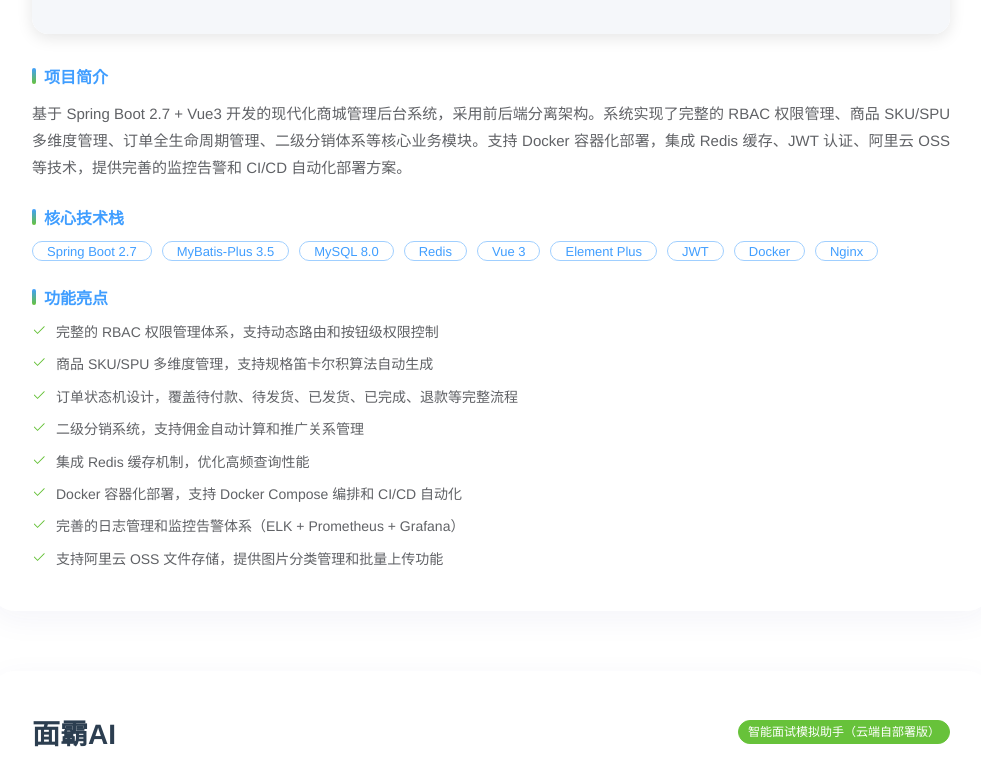
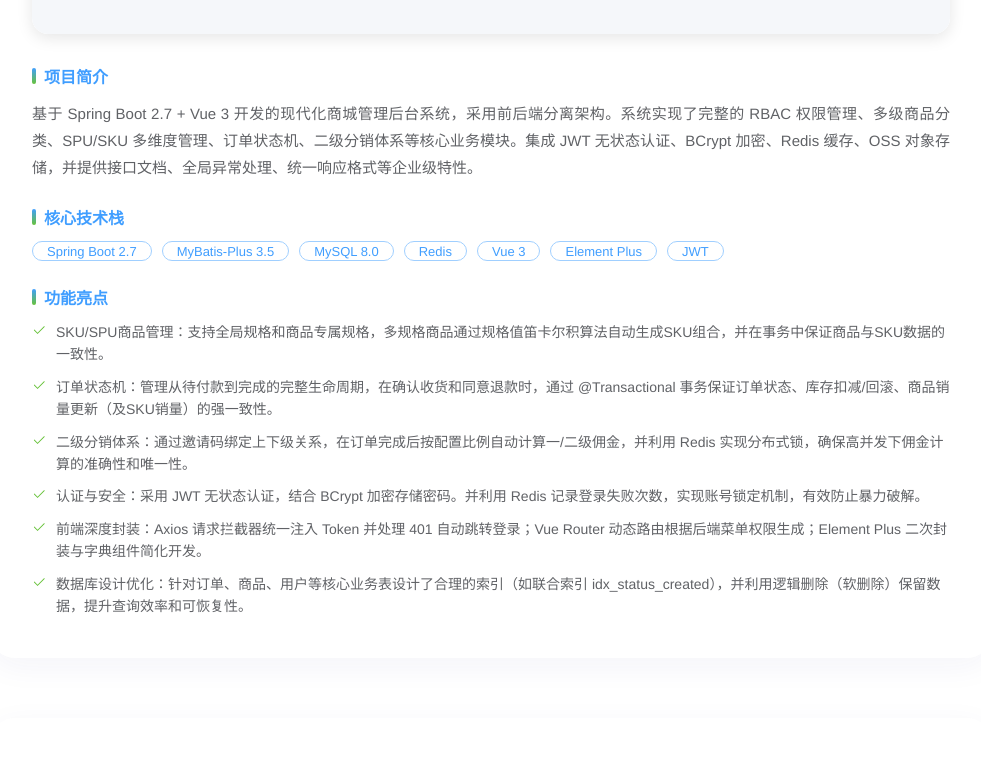
Before and after one commit to beyondking527/ai-Resume, a Vue app: page /#/ in a window 1280 px wide. Shown: the part 1229-1993 px from the top of the page, without its empty margins (149-1130 px from the left). Built offline with nearby package versions, Linux system fonts and the light colour scheme.

Commit message:
大量修改项目描述

```diff
--- a/src/views/Home.vue
+++ b/src/views/Home.vue
@@ -106,92 +106,89 @@
 
 const projects = ref([
   {
-    title: '商城管理后台',
-    category: '电商管理平台',
-    tagType: 'primary',
+    title: "熊猫商城管理后台",
+    category: "电商管理平台",
+    tagType: "primary",
     images: shopImgList,
-    description: '基于 Spring Boot 2.7 + Vue3 开发的现代化商城管理后台系统，采用前后端分离架构。系统实现了完整的 RBAC 权限管理、商品 SKU/SPU 多维度管理、订单全生命周期管理、二级分销体系等核心业务模块。支持 Docker 容器化部署，集成 Redis 缓存、JWT 认证、阿里云 OSS 等技术，提供完善的监控告警和 CI/CD 自动化部署方案。',
-    technologies: ['Spring Boot 2.7', 'MyBatis-Plus 3.5', 'MySQL 8.0', 'Redis', 'Vue 3', 'Element Plus', 'JWT', 'Docker', 'Nginx'],
+    description: "基于 Spring Boot 2.7 + Vue 3 开发的现代化商城管理后台系统，采用前后端分离架构。系统实现了完整的 RBAC 权限管理、多级商品分类、SPU/SKU 多维度管理、订单状态机、二级分销体系等核心业务模块。集成 JWT 无状态认证、BCrypt 加密、Redis 缓存、OSS 对象存储，并提供接口文档、全局异常处理、统一响应格式等企业级特性。",
+    technologies: ["Spring Boot 2.7", "MyBatis-Plus 3.5", "MySQL 8.0", "Redis", "Vue 3", "Element Plus", "JWT"],
     features: [
-      '完整的 RBAC 权限管理体系，支持动态路由和按钮级权限控制',
-      '商品 SKU/SPU 多维度管理，支持规格笛卡尔积算法自动生成',
-      '订单状态机设计，覆盖待付款、待发货、已发货、已完成、退款等完整流程',
-      '二级分销系统，支持佣金自动计算和推广关系管理',
-      '集成 Redis 缓存机制，优化高频查询性能',
-      'Docker 容器化部署，支持 Docker Compose 编排和 CI/CD 自动化',
-      '完善的日志管理和监控告警体系（ELK + Prometheus + Grafana）',
-      '支持阿里云 OSS 文件存储，提供图片分类管理和批量上传功能'
+      "SKU/SPU商品管理：支持全局规格和商品专属规格，多规格商品通过规格值笛卡尔积算法自动生成SKU组合，并在事务中保证商品与SKU数据的一致性。",
+      "订单状态机：管理从待付款到完成的完整生命周期，在确认收货和同意退款时，通过 @Transactional 事务保证订单状态、库存扣减/回滚、商品销量更新（及SKU销量）的强一致性。",
+      "二级分销体系：通过邀请码绑定上下级关系，在订单完成后按配置比例自动计算一/二级佣金，并利用 Redis 实现分布式锁，确保高并发下佣金计算的准确性和唯一性。",
+      "认证与安全：采用 JWT 无状态认证，结合 BCrypt 加密存储密码。并利用 Redis 记录登录失败次数，实现账号锁定机制，有效防止暴力破解。",
+      "前端深度封装：Axios 请求拦截器统一注入 Token 并处理 401 自动跳转登录；Vue Router 动态路由根据后端菜单权限生成；Element Plus 二次封装与字典组件简化开发。",
+      "数据库设计优化：针对订单、商品、用户等核心业务表设计了合理的索引（如联合索引 idx_status_created），并利用逻辑删除（软删除）保留数据，提升查询效率和可恢复性。"
     ]
   },
   {
-    "title": "面霸AI",
-    "category": "智能面试模拟助手（云端自部署版）",
-    "tagType": "success",
-    "images": AIinterviewImgList,
-    "description": "基于 RAG 技术、完全运行于 Google Colab 免费 GPU 的智能面试模拟助手。采用 Python + Gradio + Ollama + ChromaDB 技术栈，利用本地 Qwen2.5-7B 对话模型和 BGE-M3 嵌入模型，取代智谱 API，实现零成本、离线、数据安全的面试练习。系统包含双模式（教练模式5段式结构化回答、点评模式10分制评分）、随机出题、多格式知识库导入、流式输出等核心功能。支持 JSON/PDF/DOCX/XLSX/TXT/MD 六种格式，具有文本重叠切分、相似度阈值过滤、对话历史自动截断、中文数据库名哈希映射等优化特性。通过 Gradio share 生成公网链接，可随时随地访问。",
-    "technologies": ["Python 3.12", "Gradio 6.0+", "Ollama (本地大模型运行时)", "Qwen2.5-7B-Instruct (4-bit 量化)","BGE-M3 (嵌入模型)","ChromaDB 0.4+","Google Colab (免费 T4 GPU)","LangChain (RAG 流程集成)","pdfminer.six / python-docx / openpyxl"],
-    "features": [
-      "完全脱离第三方 API，基于 Ollama 本地模型实现零成本、高隐私的面试模拟",
-      "利用 Google Colab 免费 GPU 运行 7B 量化模型，并生成公网 Gradio 链接，随时随地访问",
-      "完整 RAG 流程：文本重叠切分 → BGE 向量化 → ChromaDB 检索 → 相似度阈值过滤 → Qwen 生成",
-      "双模式面试：教练模式输出5段式结构化参考答案，点评模式进行10分制专业评分",
-      "流式输出：对接 Ollama 流式接口，实现逐字打字机效果",
-      "多格式知识库导入：支持 JSON / PDF / DOCX / XLSX / TXT / MD，Markdown 文件自动按标题切分",
-      "双历史对话管理：分离 API 内部历史与界面显示历史，保证上下文完整与界面简洁",
-      "中文数据库名自动哈希映射，突破 ChromaDB 命名限制，UI 友好显示",
-      "对话历史自动截断，保留最近10轮对话，防止超出模型上下文窗口"
+    title: "面霸AI - 智能面试模拟助手",
+    category: "AI面试训练平台",
+    tagType: "success",
+    images: AIinterviewImgList,
+    description: "基于 RAG（检索增强生成）技术构建的智能面试训练系统，完全部署于 Google Colab 免费 GPU 环境，使用本地开源模型 Qwen2.5-7B（4-bit 量化）和 BGE-M3 嵌入模型，脱离第三方 API 依赖。用户可上传自定义面试题库（JSON/Markdown/PDF/Word/Excel/TXT），系统通过向量检索召回相关题目，生成结构化参考答案或对用户回答进行点评。支持“面试教练”和“答案点评”两种模式，提供流式对话、对话历史管理、随机出题、数据库管理等功能，并通过 Gradio share=True 生成公网链接，实现零成本云端访问。",
+    technologies: ["Python", "Gradio", "ChromaDB", "Ollama", "Qwen2.5-7B", "BGE-M3", "LangChain", "PDF/Word/Excel解析", "RAG", "Google Colab"],
+    features: [
+        "多格式文档解析与向量化入库：支持 PDF、DOCX、XLSX、TXT、Markdown、JSON 六种格式，自动提取题目与答案，通过 BGE-M3 嵌入模型向量化后存入 ChromaDB 本地向量库。",
+        "双模式对话：面试教练模式下，基于 RAG 检索相似题目生成五段式参考答案；答案点评模式下随机出题，用户回答后 AI 进行 10 分制评分与改进建议。",
+        "相似度阈值过滤与重排：召回后根据余弦距离阈值过滤低相关文档，保留 Top‑K 条作为参考资料，有效提升回答质量。",
+        "对话历史管理：自动截断历史（保留最近 10 轮对话），保证大模型能理解上下文，同时避免超出模型上下文窗口；支持清空对话、随机出题。",
+        "流式输出与 Web 界面：使用 Gradio 构建前后端，对接 Ollama 流式生成 API，实现打字机效果；支持 share=True 生成公网链接，可外网访问。",
+        "零成本云部署：项目完整迁移至 Google Colab，利用免费 Tesla T4 GPU 运行 Qwen2.5-7B 量化模型；通过挂载 Google Drive 实现代码、向量数据库、模型文件的持久化，并提供一键恢复脚本，彻底解决会话丢失问题。",
+        "本地模型替代：使用 Ollama 部署 Qwen2.5-7B（4-bit 量化）对话模型和 BGE-M3 嵌入模型，完全替代智谱 API，保证离线运行、数据隐私、无调用费用。",
+        "集合中文名友好显示：ChromaDB 集合名只支持字母数字下划线，通过 MD5 哈希映射并存储原始中文名到 metadata，UI 下拉菜单显示中文名称。"
     ]
   },
   {
-    title: '亲喝水智能售货机管理系统',
-    category: '智慧零售',
-    tagType: 'success',
+    title: "帝可得智能售货机管理系统",
+    category: "智慧零售",
+    tagType: "primary",
     images: vendingImgList,
-    description: '面向智能售货机运营场景的多端协同管理平台，基于若依3.8.7前后端分离架构二次开发。系统包含三大端：运营管理后台（PC端，Vue3+Spring Boot+Spring Security）、运维运营人员App（移动端，短信验证码登录+工单处理）、C端用户小程序（商品浏览+策略定价+在线支付），三端共享MySQL+Redis实现数据实时协同。提供设备全生命周期管理、智能工单流转、货道库存管理、策略定价等核心功能。',
-    technologies: ['Spring Boot', 'Vue 3', '若依框架', 'MyBatis', 'MyBatis-Plus', 'MySQL', 'Redis', 'Druid', 'Spring Security', 'JWT', '阿里云OSS', '阿里云短信', 'Pinia', 'Vite'],
+    description: "基于若依(RuoYi)框架二次开发的智能售货机运营管理系统，采用多端架构（管理后台Web + 运维人员App + 用户小程序），实现设备全生命周期管理、工单运维、商品销售、点位合作商管理、支付集成等完整业务。后端使用 Spring Boot + MyBatis + Redis + JWT，前端使用 Vue 3 + Element Plus，App端和小程序端独立部署，共享数据库。",
+    technologies: ["Spring Boot", "MyBatis", "MySQL", "Redis", "JWT", "Spring Security", "PageHelper", "AOP", "Vue 3", "Element Plus", "Vite", "若依框架", "MyBatis-Plus", "Hutool", "ElegentPay", "阿里云OSS"],
     features: [
-      '基于若依3.8.7二开：整合Spring Boot + MyBatis + Spring Security + Druid连接池，支持慢SQL记录与XSS防护',
-      'JWT+Redis双认证方案：后台Token携带UUID、用户信息缓存Redis，支持主动失效与自动续期；App端纯JWT方案(7天有效)，Token自携带用户信息',
-      '多端协同架构：运营后台(Vue3+Spring Security)、运维App(MyBatis-Plus+短信登录+ThreadLocal)、用户小程序(策略定价+在线支付)三端协同工作、共享数据库',
-      '设备全生命周期管理：新增设备自动生成编号与货道(型号行列配置)、货道关联商品、策略分配、状态流转(未投放→运营→撤机)，@Transactional保证设备与货道一致性',
-      '智能工单系统：投放/补货/维修/撤机四类工单，Redis自增生成编号(日期+4位序号)，创建时多重校验(设备状态/重复工单/员工区域)，App端完成工单后联动更新：补货工单→货道库存累加，投放工单→设备状态改为运营',
-      'AOP切面零侵入：框架层提供@DataScope数据权限(动态拼接SQL)、@Log操作日志(异步线程池)、@RateLimiter接口限流，业务代码无需关心横切逻辑',
-      '价格策略：每台售货机可绑定不同价格策略，小程序查询商品时动态计算折扣价格(realPrice=price×discount/100)，后台可灵活调整不同设备的定价',
-      '前端深度封装：Axios请求拦截(Token注入+防重复提交)、Vue Router动态路由(import.meta.glob+addRoute)、v-hasPermi按钮权限指令、字典组件自动映射',
-      '阿里云生态集成：OSS云存储(X-File-Starter统一接口)、短信SDK验证码登录(Redis存储5分钟有效，登录后删除)',
-      '货道库存优化：补货工单完成时一次性查询所有货道，Stream内存匹配累加库存后批量更新，避免循环查询N+1问题'
+        "多端协同架构：管理后台、运维App、用户小程序三端独立后端服务，共用 MySQL + Redis，设备状态、工单数据实时同步。",
+        "设备全生命周期管理：设备从创建设型号、绑定点位、投放、运营、补货、维修到撤机，全流程工单驱动，状态机自动流转。",
+        "工单状态机与自动业务操作：投放/撤机工单完成后自动更新设备状态；补货工单完成后自动增加对应货道库存。",
+        "RBAC权限模型 + 数据权限：用户→角色→菜单/按钮，结合 @DataScope AOP 实现部门级数据隔离。",
+        "若依框架特性集成：@Log 操作日志、@RepeatSubmit 防重复提交、@RateLimiter 接口限流（Redis+Lua）、XSS防护、代码生成。",
+        "App端轻量认证：使用 MyBatis-Plus + Hutool + 自定义 JWT，独立于管理后台，面向运维人员。",
+        "小程序端支付集成：集成 ElegentPay SDK，支持微信支付，订单与设备出货联动。",
+        "文件存储统一抽象：使用 x-file-storage 组件，支持阿里云OSS，配置灵活。"
     ]
   },
   {
-    title: '社区交友 App',
-    category: '社交应用',
-    tagType: 'warning',
+    title: "社区交友 - uni-app x 跨平台应用",
+    category: "移动社交",
+    tagType: "primary",
     images: communityImgList,
-    description: '面向兴趣社交的社区交友应用，支持帖子发布与浏览、评论互动、私信聊天、话题分类等功能。基于uni-app跨端开发，WebSocket实现即时通讯，支持Android/iOS双端运行。',
-    technologies: ['UniApp', 'Vue3', 'WebSocket', 'UTS', 'Pinia'],
+    description: "基于 uni-app x 框架开发的社区交友移动应用，使用 UTS（Uni TypeScript）强类型语言，编译为原生应用（Android Kotlin / iOS Swift），实现原生级渲染性能。应用包含帖子发布/浏览、评论互动、即时聊天（WebSocket）、用户关注、话题分类等核心社交功能，采用事件驱动架构和全局状态管理，支持多端（App）部署。",
+    technologies: ["uni-app x", "UTS", "Vue 3", "WebSocket", "uni.request", "原生渲染"],
     features: [
-      'WebSocket即时通讯：断线自动重连(指数退避策略)、会话管理、未读消息角标(TabBar Badge)',
-      '帖子社区功能：发帖/评论/回复、顶踩三态互斥、收藏、关注，全局事件总线同步状态',
-      'Tabs+Swiper联动组件：手势跟随动画(线性插值)、Tab自动居中滚动、懒加载按需请求',
-      '图片上传组件：多图选择(最多9张)、上传进度显示、上传中断(abort)、发布前校验'
+        "强类型系统：通过 type.uts 定义 20+ 数据模型，涵盖帖子、评论、用户、会话、消息等所有业务实体，API 响应使用泛型 Result<T> 实现类型安全。",
+        "WebSocket 即时通讯：实现完整生命周期管理（连接、自动重连、心跳检测、消息分发），支持单聊、未读角标、消息已读标记。",
+        "事件驱动架构：使用 uni.$on/emit/off 实现组件间松耦合通信，包括帖子变更、评论成功、会话更新、未读数变化等 10+ 全局事件。",
+        "动态 Tab 与懒加载：首页根据 API 动态加载帖子分类，每个分类对应一个 tabs-swiper 项，首次可见时才触发数据加载，减少首屏请求。",
+        "顶踩三态切换：支持顶/踩/取消三种状态，通过全局事件实时同步列表页和详情页的数据状态。",
+        "长列表统一封装：long-list-page 组件封装帖子、话题、用户、评论四种列表类型的分页加载与实时刷新逻辑。",
+        "登录拦截与状态管理：store/user.uts 集中管理用户登录状态、信息缓存、Token 持久化，提供 AuthNavigateTo / AuthAction 统一登录拦截。"
     ]
   },
   {
-    title: '超市订单管理系统',
-    category: '企业管理系统',
-    tagType: 'primary',
+    title: "超市账单管理系统",
+    category: "企业管理后台",
+    tagType: "primary",
     images: supermarketImgList,
-    description: '基于 Spring Boot 3 + Vue3 的前后端分离企业级管理系统，聚焦供应链核心业务流程。采用 RBAC 权限模型实现细粒度访问控制，集成 JWT 无状态认证、Redis 缓存优化、AOP 统一日志等技术栈，独立完成从数据库设计到接口开发的全流程实现。系统支持用户管理、供应商管理、账单管理等模块，具备完整的 CRUD 操作、分页查询、数据校验及异常处理机制。',
-    technologies: ['Spring Boot 3.1','MyBatis','MySQL 8.0','Redis','JWT','Vue 3','Element Plus','Vite'],
+    description: "基于 Spring Boot 3 + Vue 3 前后端分离架构的超市账单（订单）管理系统，实现用户管理、供应商管理、账单管理、权限菜单管理等核心业务功能。系统采用 UUID Token + Redis 认证方案，支持 RBAC 权限模型，具备登录/登出/忘记密码/修改密码等完整安全功能，通过 AOP + 策略模式实现差异化日志记录。",
+    technologies: ["Spring Boot 3", "MyBatis", "MySQL", "Redis", "JWT (jjwt)", "BCrypt", "PageHelper", "AOP", "Vue 3", "Element Plus", "Axios", "Vite"],
     features: [
-      '设计并实现 RBAC 权限模型，支持菜单级与按钮级动态权限控制，通过自定义注解 + AOP 实现权限拦截',
-      '基于 JWT Token 实现无状态认证机制，结合拦截器完成登录校验与 Token 刷新，保障会话安全',
-      '引入 Redis 缓存验证码与热点数据，降低数据库压力，验证码有效期 5 分钟且单次有效',
-      '使用 PageHelper 分页插件实现高效分页查询，支持多条件动态筛选与排序，优化大数据量场景性能',
-      '采用 BCrypt 强哈希算法加密用户密码，防止明文存储风险，提升数据安全性',
-      '通过 AOP 切面编程实现统一操作日志记录与声明式事务管理，确保业务数据一致性',
-      '遵循 RESTful API 设计规范，统一响应格式与异常处理，提供清晰的接口文档',
-      '前端采用 Vue3 Composition API + Element Plus 组件库，实现响应式布局与表单验证'
+        "UUID Token + Redis 认证方案：Token 以 UUID 形式存储于 Redis，支持主动失效和自动续期，相比自包含 JWT 可随时踢人下线。",
+        "RBAC 权限模型：基于角色控制权限，权限表支持树形结构（菜单/按钮/接口），通过 role_permission 关联表灵活分配。",
+        "策略模式 AOP 日志切面：根据 Service 层方法操作的不同实体（用户/账单/供应商），自动选择对应日志策略，记录操作前后及异常信息。",
+        "统一错误码体系：错误码分段管理（通用/认证/用户/业务），前端可根据错误码差异化处理，如 2002/2003 自动跳转登录。",
+        "分页双方案：支持 PageHelper 插件分页和手写 PageSupport 分页两种方式，适应不同场景。",
+        "前端 Axios 封装：请求拦截器自动附加 JWT Token，响应拦截器统一处理错误码，401/2002/2003 自动清除 Token 并跳转登录。",
+        "Vue Router 导航守卫：基于路由元信息（requiresAuth / public）控制页面访问权限，未登录自动重定向并携带 redirect 参数。"
     ]
   }
 ])
```
